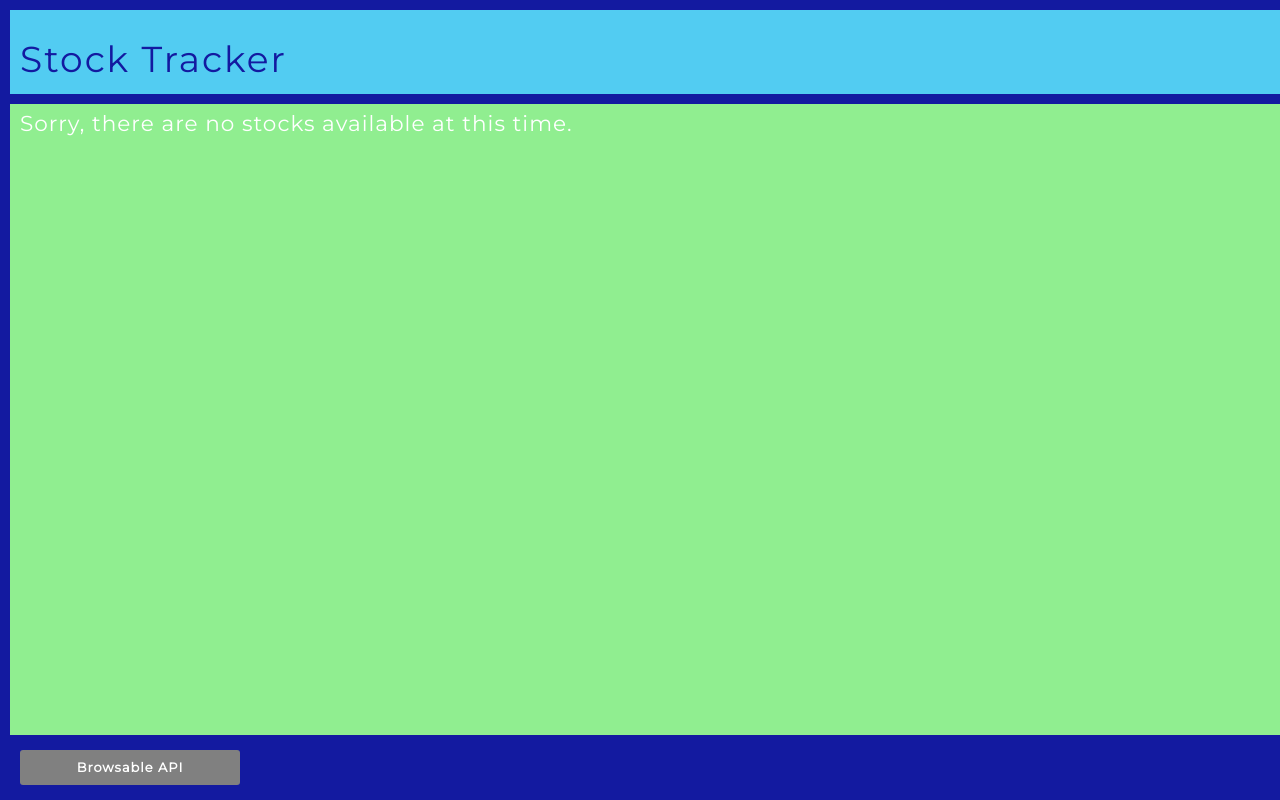
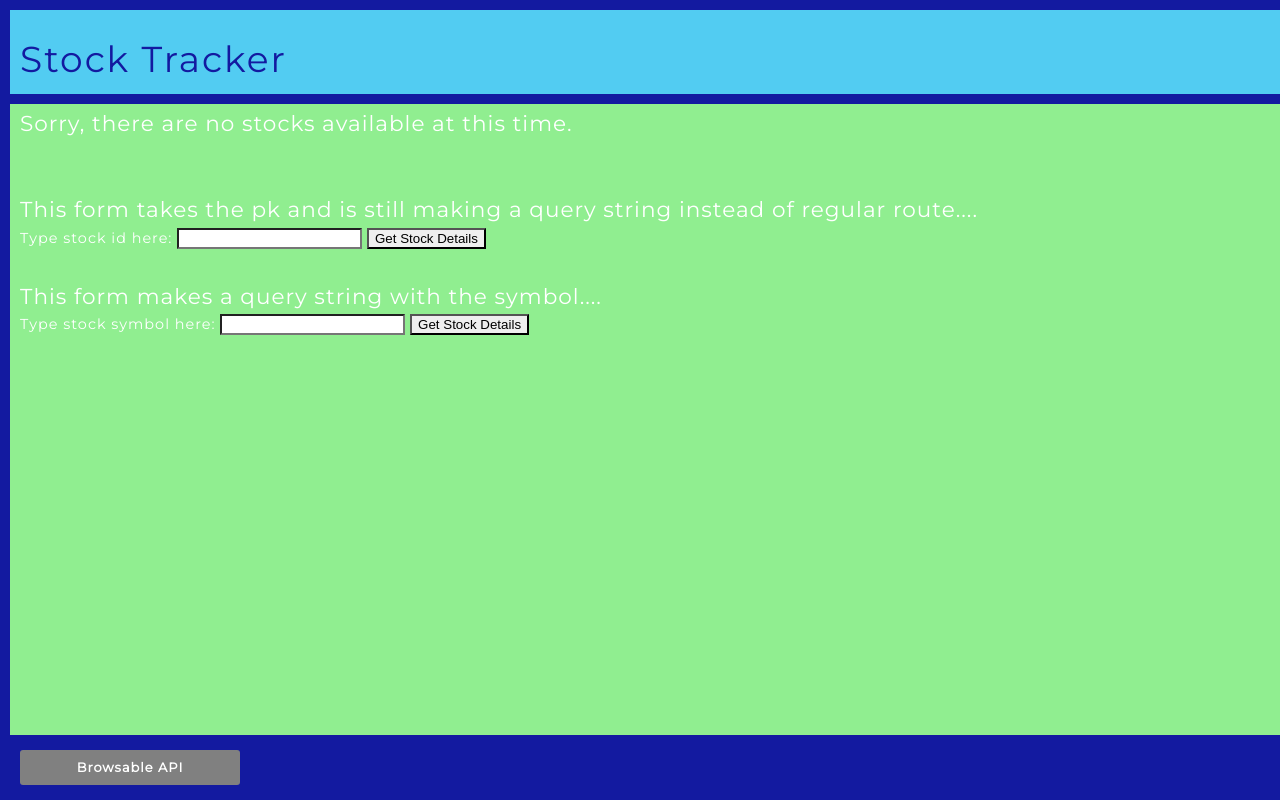
Before and after one commit to chrisbrickey/equity-portfolio, a Django app: page /stocks/ in a window 1280 px wide. Run offline with Django 3.2, Linux system fonts and the light colour scheme; data that the repository does not hold is empty.

Commit message:
draft forms that search for stocks

```diff
--- a/stocktracker/tracker_app/templates/stocks/index.html
+++ b/stocktracker/tracker_app/templates/stocks/index.html
@@ -32,6 +32,10 @@
 
         <section id="landingPage">
 
+
+            {% if error_message %}<p><strong>{{ error_message }}</strong></p>{% endif %}
+
+
             {% if stock_list %}
               <h3>List of all stocks in database:</h3>
               <br />
@@ -43,6 +47,35 @@
             {% else %}
                 <h3>Sorry, there are no stocks available at this time.</h3>
             {% endif %}
+
+
+            </br>
+            </br>
+
+
+            <h3>This form takes the pk and is still making a query string instead of regular route....</h3>
+            <form action="stocks/{{ stock_id }}/" method="get">
+                <label for="stock_id">Type stock id here: </label>
+                <input id="whatevs" name="s" type="text" value="{{ stock_id }}">
+                <input type="submit" value="Get Stock Details">
+            </form>
+
+            </br>
+
+            <h3>This form makes a query string with the symbol....</h3>
+            <form action="retrieve/{{ stock_sym }}" method="get">
+                <label for="stock_sym">Type stock symbol here: </label>
+                <input id="whatevs" name="s" type="text" value="{{ stock_sym }}">
+                <input type="submit" value="Get Stock Details">
+            </form>
+
+
+
+
+
+
+
+
 
         </section>
 
```
